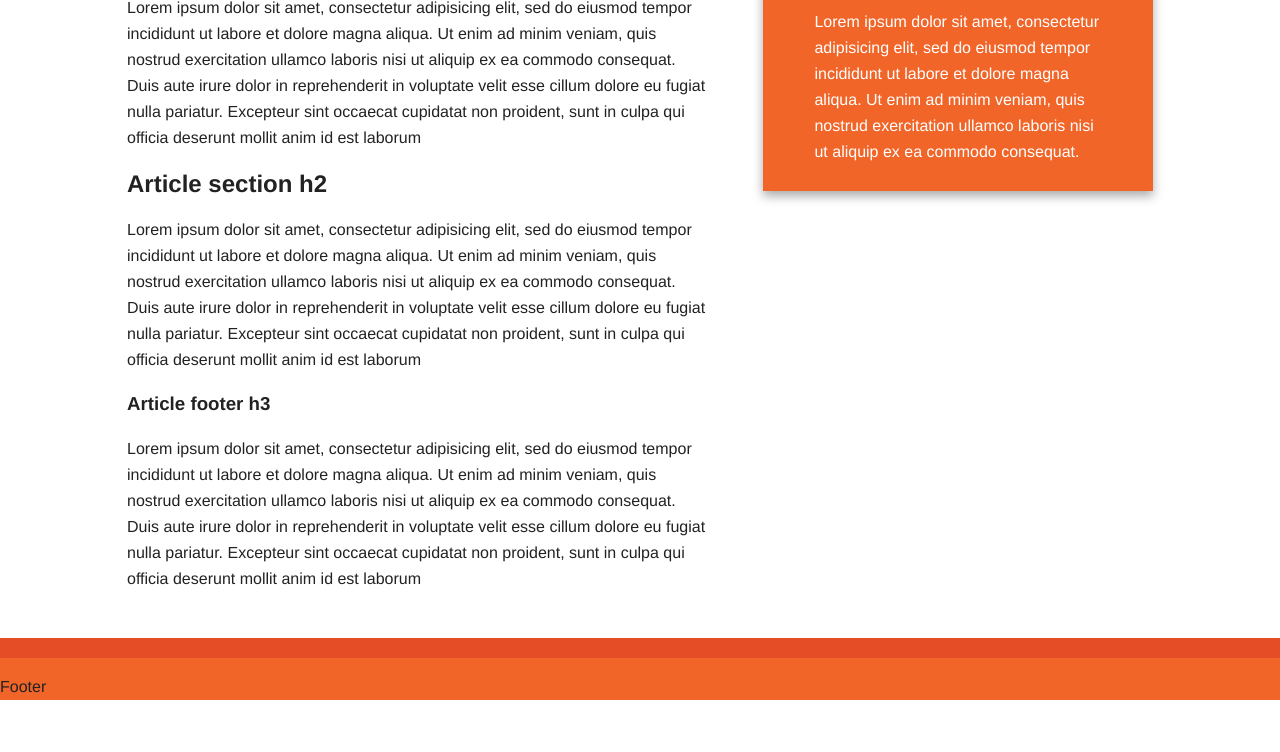
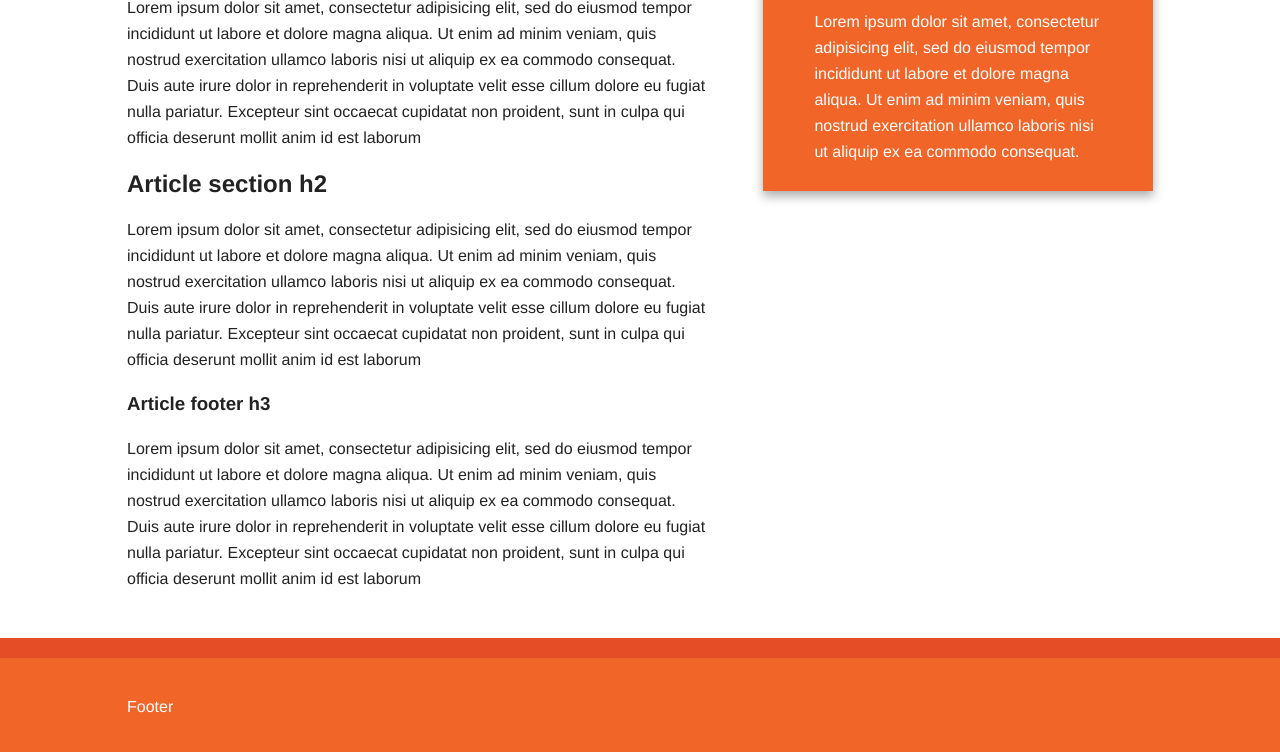
Before and after one commit to Eweline/teste-webresponsivo, a plain HTML site: page index.html in a window 1280 px wide. Shown: the part 200-952 px from the top of the page. Before the commit the page ends 916 px from the top, so only its background shows below. Drawn offline with Linux system fonts and the light colour scheme.

Commit message:
Arrumado o footer da index.html

```diff
--- a/index.html
+++ b/index.html
@@ -52,7 +52,9 @@
 		</div>  <!-- fecha div class wrap 2ª -->
 
 		<footer id="footer">
-			<p>Footer</p>
+			<div class="wrap">
+				<p>Footer</p>
+			</div>
 		</footer>
 
 	</body>
```
